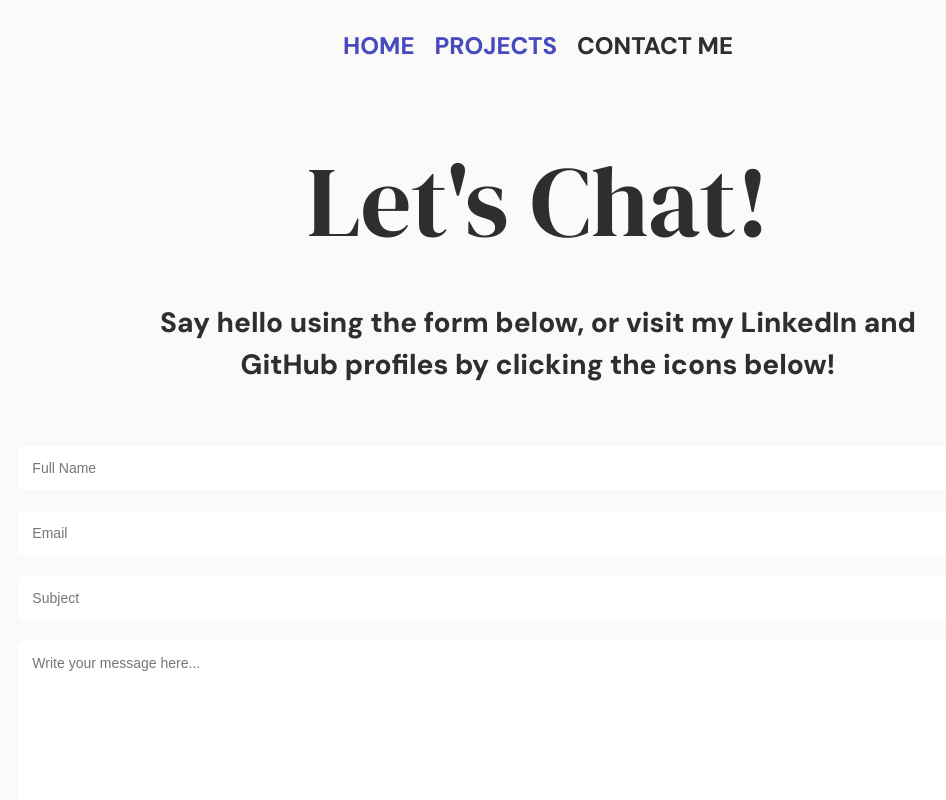
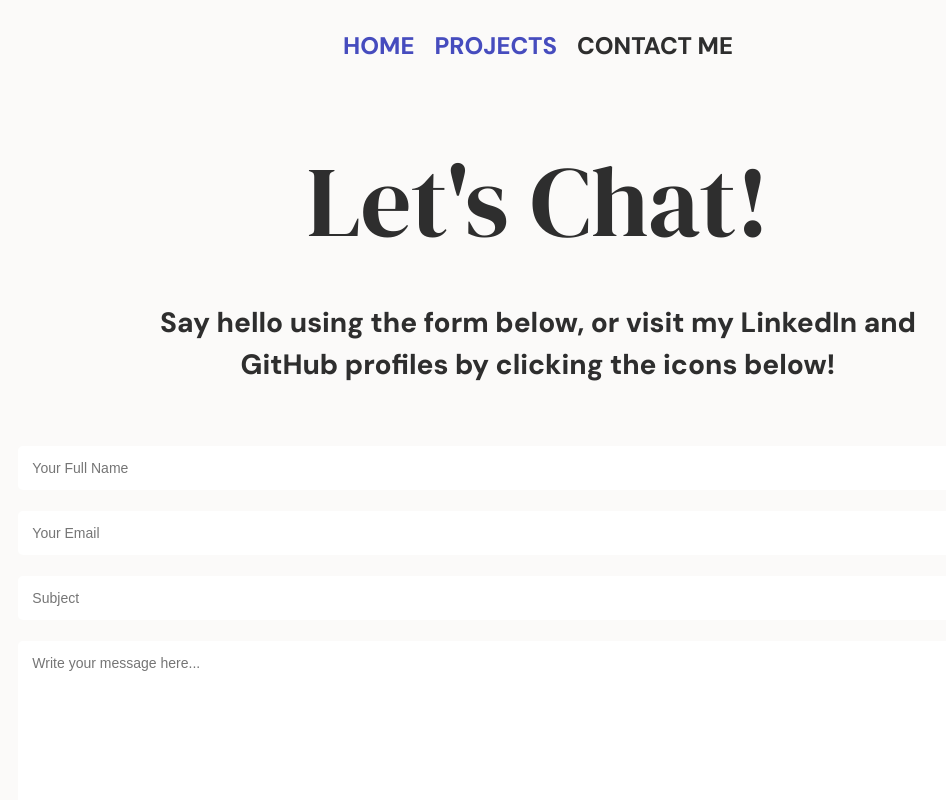
Before and after one commit to brooklinlee/portfolio, a React (Vite) app: page /contact in a window 1280 px wide. Shown: the top 800 px of the page, without its empty margins (102-1048 px from the left). Built offline with nearby package versions, Linux system fonts and the light colour scheme; the HTML template or start-up script is replaced by a standard one.

Commit message:
update dev image, update email.js endpoint, add error messaging for contact form

```diff
--- a/src/components/Contact/ContactForm.jsx
+++ b/src/components/Contact/ContactForm.jsx
@@ -14,23 +14,31 @@ const ContactForm = () => {
   const sendEmail = (e) => {
     e.preventDefault()
 
-    emailjs.sendForm('service_bpb1zx4', 'template_5q0bnjd', form.current, 'o9GzZnJDYnTIWM8CV')
+    emailjs.sendForm('service_arz7n5g', 'template_ky39eml', form.current, 'v21XN9-ZM2Na25q3d')
       .then((result) => {
           console.log(result.text)
           setStatus('SUCCESS')
       }, (error) => {
           console.log(error.text)
+          setStatus('ERROR')
       })
       e.target.reset()
   }
 
+  const renderAlert = () => (
+    <div>
+      <p>Your message was submitted successfully!</p>
+    </div>
+  )
+
   return (
     <>
       <div className="container">
-      {status && renderAlert()}
+        {status === 'SUCCESS' && renderAlert(form.current['user_email'].value)}
+        {status === 'ERROR' && <p>Error submitting the form. Please try again later.</p>}
         <form ref={form} onSubmit={sendEmail}>
-        <input type="text" placeholder="Full Name" name='user_name' required />
-        <input type="email" placeholder="Email" name='user_email' required />
+          <input type="text" placeholder="Your Full Name" name='user_name' required />
+          <input type="email" placeholder="Your Email" name='user_email' required />
           <input type="text" placeholder="Subject" name='subject' required />
           <textarea name="message" id="" cols="30" rows="10" placeholder="Write your message here..."></textarea>
           <button type="submit">Send Message</button>
@@ -40,10 +48,4 @@ const ContactForm = () => {
   )
 }
 
-const renderAlert = () => (
-  <div>
-    <p>Your message was submitted successfully!</p>
-  </div>
-)
-
 export default ContactForm
--- a/src/components/Home/HomeHeader.jsx
+++ b/src/components/Home/HomeHeader.jsx
@@ -2,8 +2,8 @@
 // import { Link } from 'react-router-dom'
 
 // images
-import devBig from '../../assets/images/dev-big.svg'
-import devSmall from '../../assets/images/dev-small.svg'
+import devBig from '../../assets/images/dev-big-alt.svg'
+import devSmall from '../../assets/images/dev-small-alt.svg'
 
 // css
 import'./HomeHeader.css'
--- a/src/components/Project/ProjectHeader.css
+++ b/src/components/Project/ProjectHeader.css
@@ -1,7 +1,7 @@
 
 .project-header-container {
   height: 350px;
-  background-image: url('./src/assets/images/background-scribble.svg');
+  background-image: url('../../assets/images/background-scribble.svg');
   background-size: cover;
   background-repeat: no-repeat;
   margin-top: -50px;
```
Also changed, not shown: 2 other files (tests, documents, lock files or other folders). Lines whose indentation alone changed are shown as unchanged.
